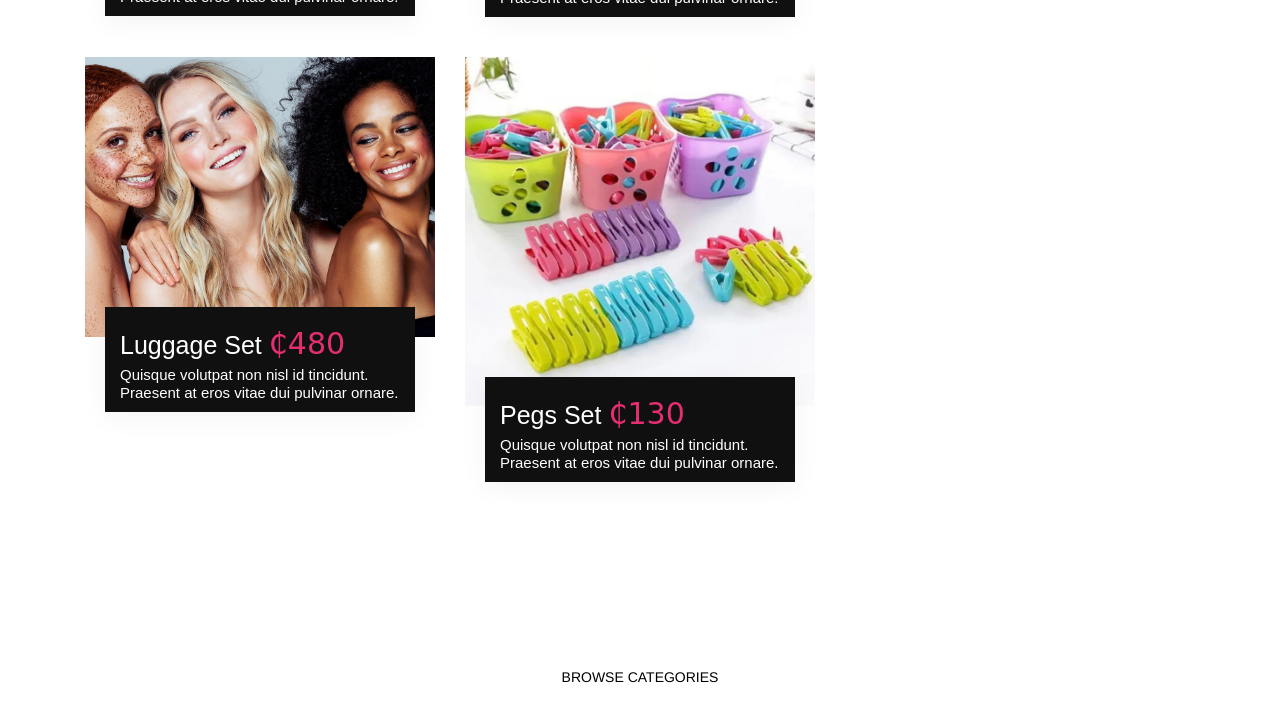
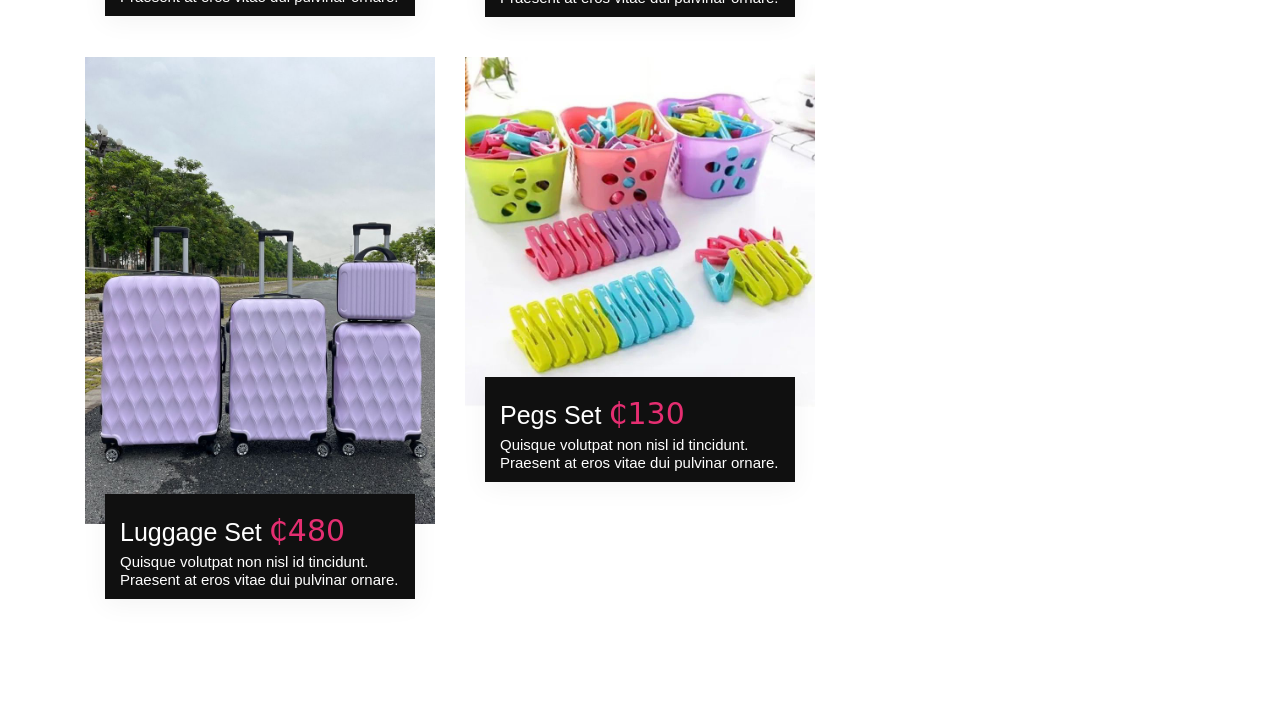
Before and after one commit to Vincee-imports/Vincee_imports, a plain HTML site: page index.html in a window 1280 px wide. Shown: the part 952-1670 px from the top of the page. Drawn offline with Linux system fonts and the light colour scheme.

Commit message:
Update index.html

```diff
--- a/index.html
+++ b/index.html
@@ -2,7 +2,8 @@
 <html lang="en">
 	<head>
 		<meta charset="utf-8">
-		<meta name="viewport" content="width=device-width, initial-scale=1, shrink-to-fit=no">
+    		<meta http-equiv="X-UA-Compatible" content="IE=edge">
+    		<meta name="viewport" content="width=device-width, initial-scale=1">
 
 		<title>Vincee Imports - Wholesale/Retail Preorder</title>
 
@@ -103,7 +104,7 @@
                     </div>
                     <div class="col-md-4">
                         <div class="item animate-box" data-animate-effect="fadeInUp">
-                            <div class="position-re o-hidden"> <img src="images/s2.jpg" alt=""> </div>
+                            <div class="position-re o-hidden"> <img src="images/s7.jpeg" alt=""> </div>
                             <div class="con">
                                 <h5><a href="#">Luggage Set <span class="price">₵480</span></a></h5>
                                 <h6>Quisque volutpat non nisl id tincidunt. Praesent at eros vitae dui pulvinar ornare.</h6>
```
